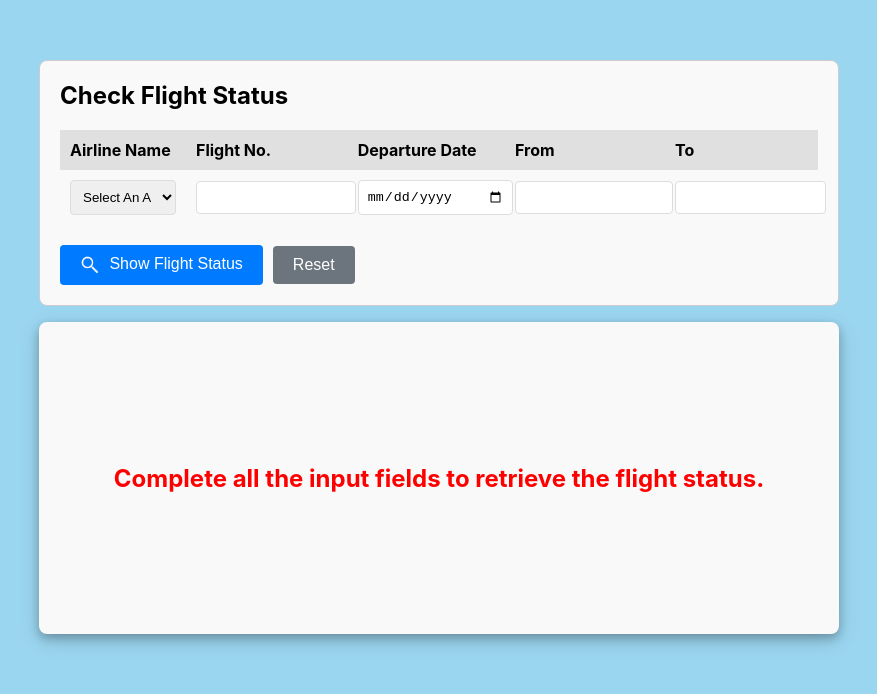
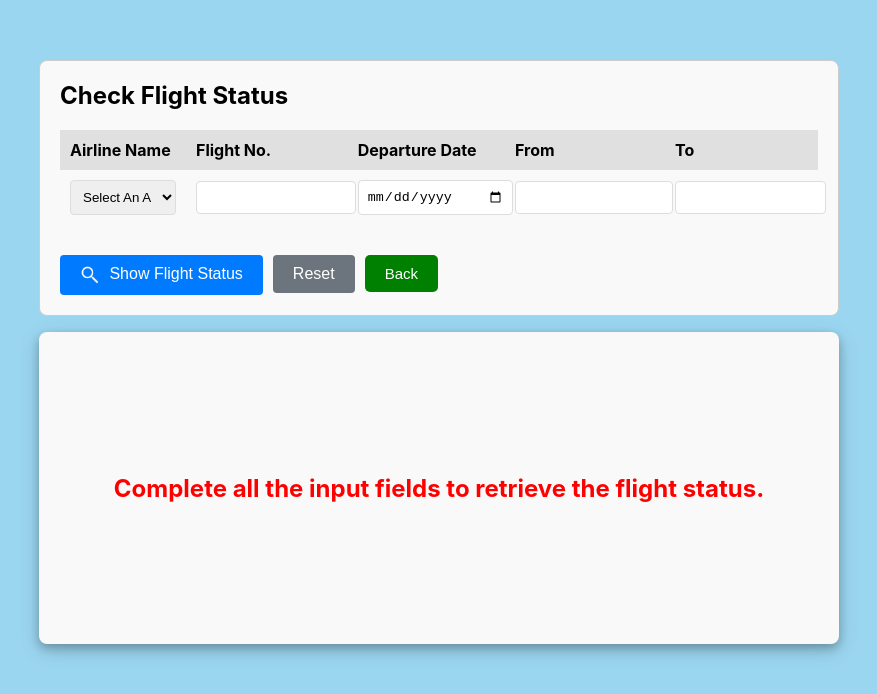
Before and after one commit to SakshiRastogi1302/Flight-Tracking-Application, a React (Create React App) app in the folder Frontend/: page /checkFlightStatus in a window 1280 px wide. Shown: the top 694 px of the page, without its empty margins (201-1078 px from the left). Built offline with nearby package versions, Linux system fonts and the light colour scheme.

Commit message:
added a back button to go to the homepage and also added styling

```diff
--- a/Frontend/src/components/CheckFlightStatusComponent.js
+++ b/Frontend/src/components/CheckFlightStatusComponent.js
@@ -3,6 +3,7 @@ import '../css/CheckFlightStatusComponent.css';
 import searchIcon from '../images/search-icon.png';
 import ShowSearchResultComponent from './ShowSearchResultComponent';
 import { checkAllInputFieldsFilled } from '../utils/helper';
+import {Link} from 'react-router-dom';
 
 const CheckFlightStatusComponent = () => {
     const [airlineName, setAirlineName] = useState("");
@@ -134,6 +135,7 @@ const CheckFlightStatusComponent = () => {
                         <img src={searchIcon} alt='Search' className='search-icon' /> Show Flight Status
                     </button>
                     <button className='reset-btn' onClick={resetAllInputValues}>Reset</button>
+                    <Link to="/"><button className='back-btn'>Back</button></Link>
                 </div>
             </div>
             {flightData ? (
--- a/Frontend/src/css/CheckFlightStatusComponent.css
+++ b/Frontend/src/css/CheckFlightStatusComponent.css
@@ -107,3 +107,14 @@ table {
     align-items: center;
     margin-top: 2%;
 }
+
+.back-btn {
+    background-color: green;
+    color:white;
+    border: none;
+    border-radius: 5px;
+    font-size:15px;
+    padding: 10px 20px;
+    cursor: pointer;
+    margin-top: 10px;
+}
```
